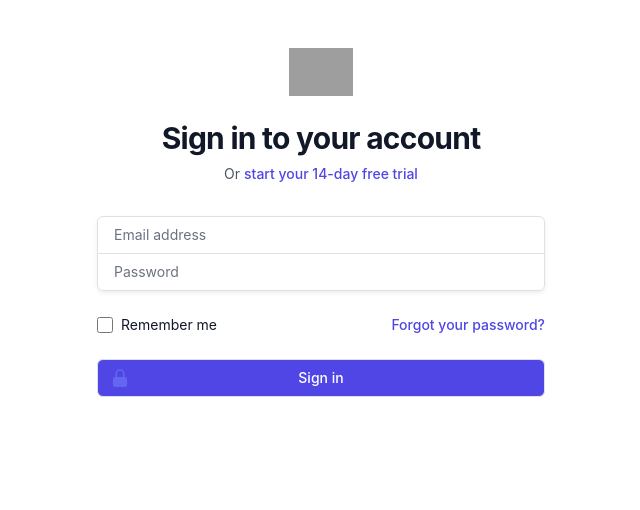
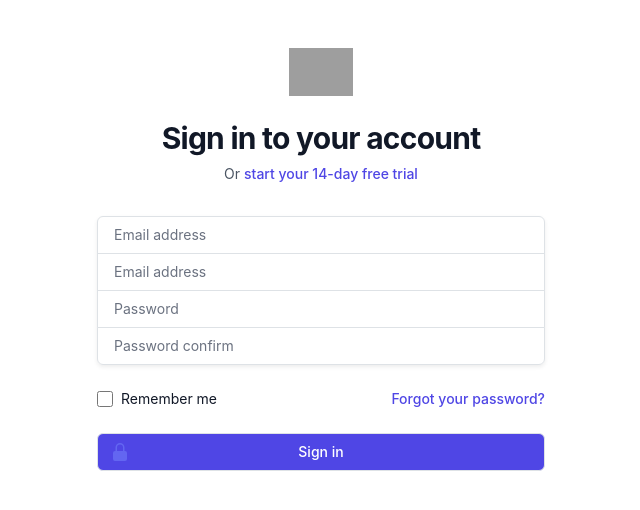
Before and after one commit to NikBel3476/video-blog-web-client, a Next.js app: page /account/registration in a window 1280 px wide. Shown: the top 510 px of the page, without its empty margins (319-959 px from the left). Built offline with nearby package versions, Linux system fonts and the light colour scheme; grey boxes are pictures that could not be loaded.

Commit message:
feature(components): update registration form

```diff
--- a/components/forms/RegistrationForm/RegistrationForm.tsx
+++ b/components/forms/RegistrationForm/RegistrationForm.tsx
@@ -6,8 +6,15 @@ import { registration } from '../../../lib/http';
 type RegistrationFormProps = {};
 
 const RegistrationForm: FC<RegistrationFormProps> = () => {
+	// TODO: remake with useReducer
+	const [userName, setUserName] = useState<string>('');
 	const [email, setEmail] = useState<string>('');
 	const [password, setPassword] = useState<string>('');
+	const [confirmPassword, setConfirmPassword] = useState<string>('');
+
+	const handleUserNameChange: ChangeEventHandler<HTMLInputElement> = (event) => {
+		setUserName(event.target.value);
+	};
 
 	const handleEmailChange: ChangeEventHandler<HTMLInputElement> = (event) => {
 		setEmail(event.target.value);
@@ -17,9 +24,13 @@ const RegistrationForm: FC<RegistrationFormProps> = () => {
 		setPassword(event.target.value);
 	};
 
+	const handlePasswordConfirmChange: ChangeEventHandler<HTMLInputElement> = (event) => {
+		setConfirmPassword(event.target.value);
+	};
+
 	const handleSubmit: FormEventHandler<HTMLFormElement> = async (event) => {
 		event.preventDefault();
-		const result = await registration(email, password);
+		const result = await registration({ userName, email, password, confirmPassword });
 		console.log(result);
 	};
 
@@ -55,6 +66,22 @@ const RegistrationForm: FC<RegistrationFormProps> = () => {
 						<input type="hidden" name="remember" defaultValue="true" />
 						<div className="-space-y-px rounded-md shadow-sm">
 							<div>
+								<label htmlFor="user-name" className="sr-only">
+									Email address
+								</label>
+								<input
+									id="user-name"
+									name="user-name"
+									type="text"
+									autoComplete="text"
+									required
+									className="relative block w-full appearance-none rounded-none rounded-t-md border border-gray-300 px-3 py-2 text-gray-900 placeholder-gray-500 focus:z-10 focus:border-indigo-500 focus:outline-none focus:ring-indigo-500 sm:text-sm"
+									placeholder="Email address"
+									value={userName}
+									onChange={handleUserNameChange}
+								/>
+							</div>
+							<div>
 								<label htmlFor="email-address" className="sr-only">
 									Email address
 								</label>
@@ -64,7 +91,7 @@ const RegistrationForm: FC<RegistrationFormProps> = () => {
 									type="email"
 									autoComplete="email"
 									required
-									className="relative block w-full appearance-none rounded-none rounded-t-md border border-gray-300 px-3 py-2 text-gray-900 placeholder-gray-500 focus:z-10 focus:border-indigo-500 focus:outline-none focus:ring-indigo-500 sm:text-sm"
+									className="relative block w-full appearance-none rounded-none border border-gray-300 px-3 py-2 text-gray-900 placeholder-gray-500 focus:z-10 focus:border-indigo-500 focus:outline-none focus:ring-indigo-500 sm:text-sm"
 									placeholder="Email address"
 									value={email}
 									onChange={handleEmailChange}
@@ -80,10 +107,26 @@ const RegistrationForm: FC<RegistrationFormProps> = () => {
 									type="password"
 									autoComplete="current-password"
 									required
-									className="relative block w-full appearance-none rounded-none rounded-b-md border border-gray-300 px-3 py-2 text-gray-900 placeholder-gray-500 focus:z-10 focus:border-indigo-500 focus:outline-none focus:ring-indigo-500 sm:text-sm"
+									className="relative block w-full appearance-none rounded-none border border-gray-300 px-3 py-2 text-gray-900 placeholder-gray-500 focus:z-10 focus:border-indigo-500 focus:outline-none focus:ring-indigo-500 sm:text-sm"
 									placeholder="Password"
 									value={password}
 									onChange={handlePasswordChange}
+								/>
+							</div>
+							<div>
+								<label htmlFor="password-confirm" className="sr-only">
+									Password
+								</label>
+								<input
+									id="password-confirm"
+									name="password-confirm"
+									type="password"
+									autoComplete="current-password"
+									required
+									className="relative block w-full appearance-none rounded-none rounded-b-md border border-gray-300 px-3 py-2 text-gray-900 placeholder-gray-500 focus:z-10 focus:border-indigo-500 focus:outline-none focus:ring-indigo-500 sm:text-sm"
+									placeholder="Password confirm"
+									value={confirmPassword}
+									onChange={handlePasswordConfirmChange}
 								/>
 							</div>
 						</div>
--- a/lib/http/index.ts
+++ b/lib/http/index.ts
@@ -6,9 +6,14 @@ const $API = axios.create({
 
 export const fetchUsers = async () => await $API.get('users');
 
-export const registration = async (email, password) => {
+export const registration = async (data: {
+	userName: string;
+	email: string;
+	password: string;
+	confirmPassword: string;
+}) => {
 	try {
-		return await $API.post('account/registration', { email, password });
+		return await $API.post('account/registration', data);
 	} catch (e) {
 		console.log(e);
 	}
```
